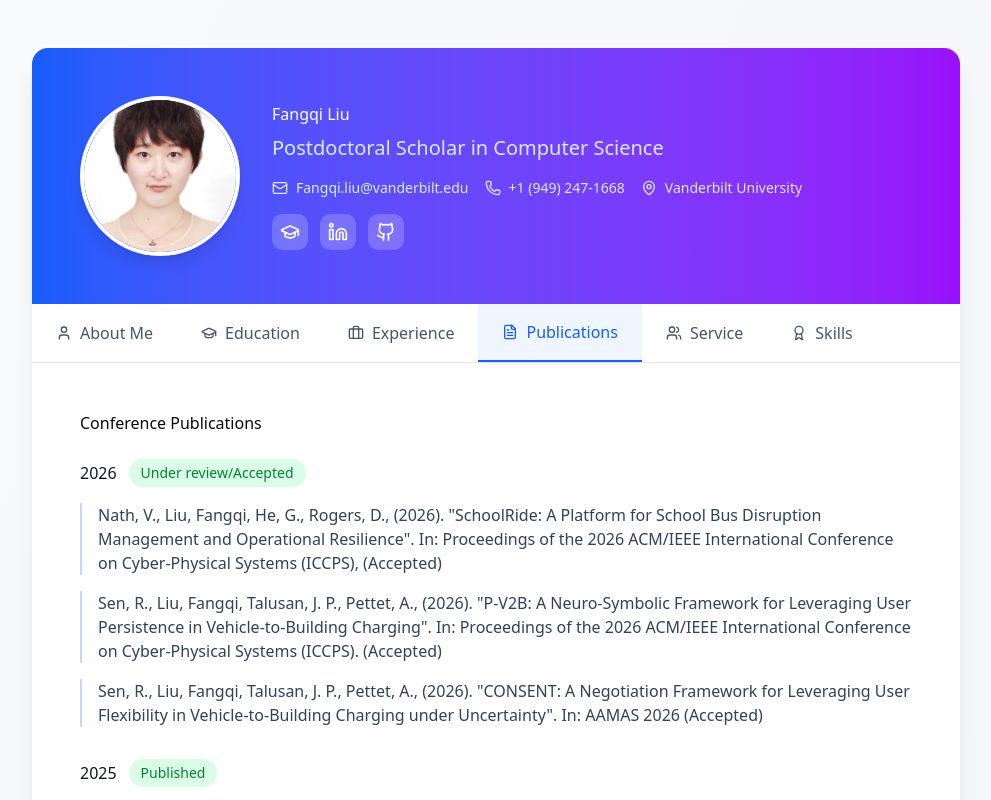
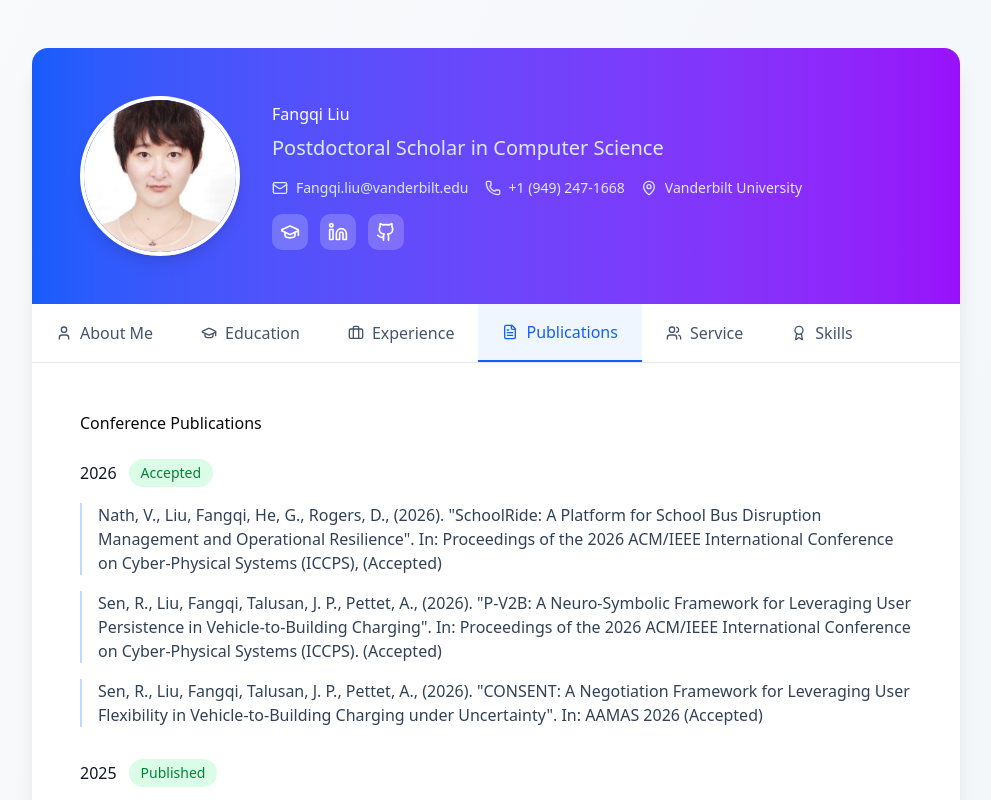
Before and after one commit to Fangqierin/fangqierin.github.io, a React (Vite) app: page / in a window 1280 px wide. Both pictures are taken after a click on the button "Publications". Shown: the top 800 px of the page, without its empty margins (144-1135 px from the left). Built offline with nearby package versions, Linux system fonts and the light colour scheme.

Commit message:
update accepted paper

```diff
--- a/src/components/PublicationsSection.tsx
+++ b/src/components/PublicationsSection.tsx
@@ -2,7 +2,7 @@ export function PublicationsSection() {
   const conferencePublications = [
     {
       year: 2026,
-      status: "Under review/Accepted",
+      status: "Accepted",
       papers: [
         'Nath, V., Liu, Fangqi, He, G., Rogers, D., (2026). "SchoolRide: A Platform for School Bus Disruption Management and Operational Resilience". In: Proceedings of the 2026 ACM/IEEE International Conference on Cyber-Physical Systems (ICCPS), (Accepted)',
         'Sen, R., Liu, Fangqi, Talusan, J. P., Pettet, A., (2026). "P-V2B: A Neuro-Symbolic Framework for Leveraging User Persistence in Vehicle-to-Building Charging". In: Proceedings of the 2026 ACM/IEEE International Conference on Cyber-Physical Systems (ICCPS). (Accepted)',
@@ -63,7 +63,7 @@ export function PublicationsSection() {
       year: 2025,
       status: "Accepted",
       papers: [
-        'Li, Y., Liu, Fangqi, Chang, T.-Y., Hsu, C.-H., Venkatasubramanian, N., (2025). "Microservice Provisioning and Event-Driven Adaptation in Heterogeneous IoT Settings". In: Pervasive and Mobile Computing. (Accepted)',
+        'Li, Y., Liu, Fangqi, Chang, T.-Y., Hsu, C.-H., Venkatasubramanian, N., (2025). "Microservice Provisioning and Event-Driven Adaptation in Heterogeneous IoT Settings". In: Pervasive and Mobile Computing (Accepted).',
       ]
     },
     {
```
